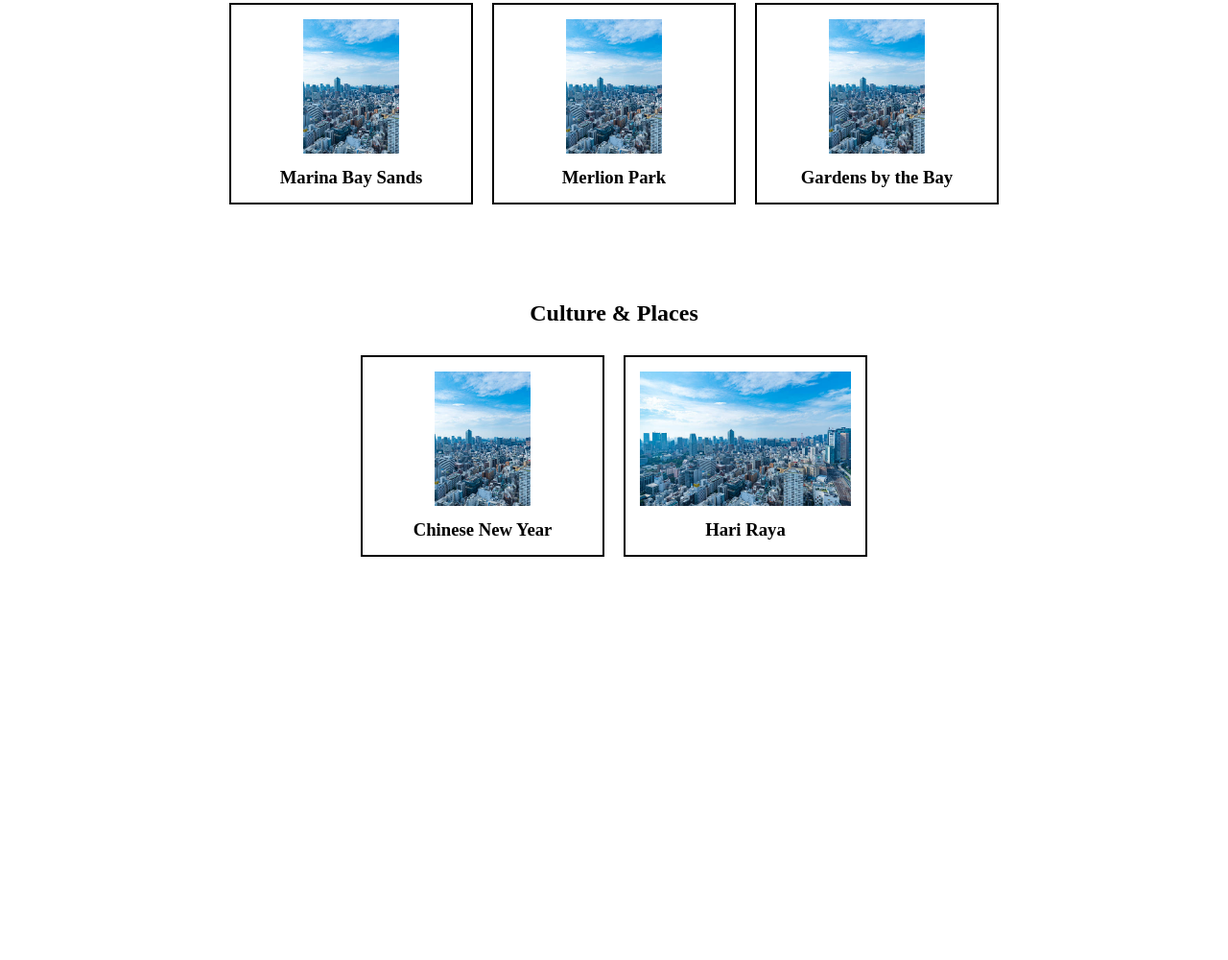
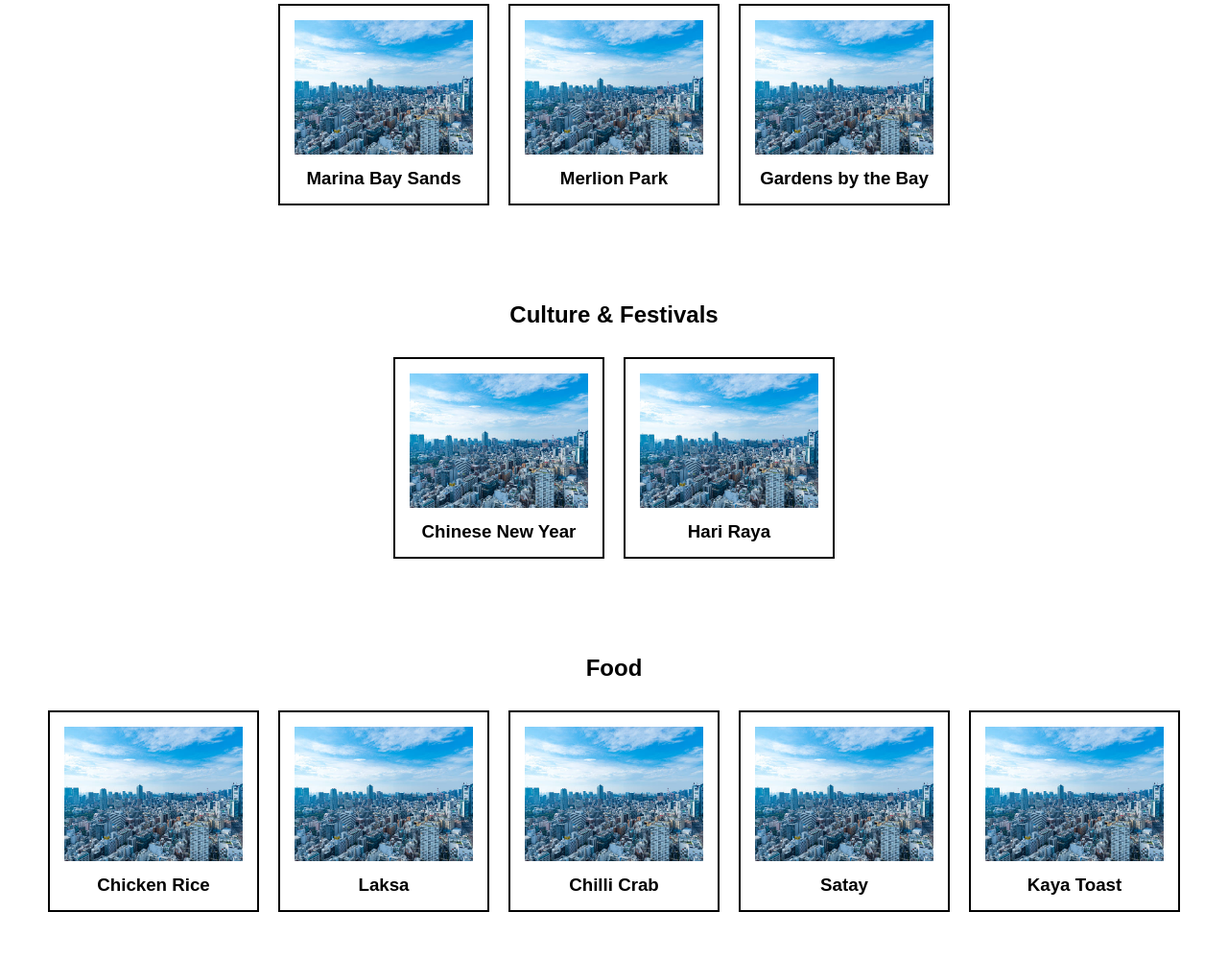
Before and after one commit to NiyatiG123/Singapore-Travel-Guide, a plain HTML site: page index.html in a window 1280 px wide. Shown: the part 505-1505 px from the top of the page at 96% size. Before the commit the page ends 1135 px from the top, so only its background shows below. Drawn offline with Linux system fonts and the light colour scheme.

Commit message:
Add food section layout

```diff
--- a/index.html
+++ b/index.html
@@ -35,6 +35,7 @@
             <button>Explore</button>
 
         </section>
+
         <!-- Places Section -->
 
         <section id="places" class="places">
@@ -66,11 +67,11 @@
 
         <section id="culture" class="culture">
 
-            <h2>Culture & Places</h2>
+            <h2>Culture & Festivals</h2>
 
             <div class="culture-container">
 
-                <div class="place-card">
+                <div class="culture-card">
                     <img src="images/placeholder.jpg" alt="Placeholder image">
                     <h3>Chinese New Year</h3>
                 </div>
@@ -84,6 +85,43 @@
 
         </section>
 
+        <!-- Food Section -->
+
+        <section id="food" class="food">
+
+            <h2>Food</h2>
+
+            <div class="food-container">
+
+                <div class="food-card">
+                    <img src="images/placeholder.jpg" alt="Placeholder image">
+                    <h3>Chicken Rice</h3>
+                </div>
+
+                <div class="food-card">
+                    <img src="images/placeholder.jpg" alt="Placeholder image">
+                    <h3>Laksa</h3>
+                </div>
+
+                <div class="food-card">
+                    <img src="images/placeholder.jpg" alt="Placeholder image">
+                    <h3>Chilli Crab</h3>
+                </div>
+
+                <div class="food-card">
+                    <img src="images/placeholder.jpg" alt="Placeholder image">
+                    <h3>Satay</h3>
+                </div>
+
+                <div class="food-card">
+                    <img src="images/placeholder.jpg" alt="Placeholder image">
+                    <h3>Kaya Toast</h3>
+                </div>
+
+            </div>
+
+        </section>
+
 
     </main>
 
--- a/style.css
+++ b/style.css
@@ -3,7 +3,13 @@
 * {
     margin: 0;
     padding: 0;
-    box-sizing: border-tox;
+    box-sizing: border-box;
+}
+
+/* ==== Body ==== */
+
+body {
+    font-family: Arial, sans-serif;
 }
 
 /* ==== Header ==== */
@@ -16,12 +22,6 @@
 }
 
 /* ==== Logo ==== */
-.logo {
-    font-size: 28px;
-}
-
-/* ==== Logo ==== */
-
 .logo {
     font-size: 28px;
 }
@@ -90,7 +90,7 @@
 }
 
 .place-card img {
-    width: 100px;
+    width: 100%;
     height: 140px;
     object-fit: cover;
     margin-bottom: 10px;
@@ -126,3 +126,35 @@
     object-fit: cover;
     margin-bottom: 10px;
 }
+
+/* Food Section */
+
+.food {
+    padding: 50px 20px;
+}
+
+.food h2 {
+    text-align: center;
+    margin-bottom: 30px;
+}
+
+.food-container {
+    display: flex;
+    justify-content: center;
+    gap: 20px;
+    flex-wrap: wrap;
+}
+
+.food-card {
+    width: 220px;
+    border: 2px solid black;
+    padding: 15px;
+    text-align: center;
+}
+
+.food-card img {
+    width: 100%;
+    height: 140px;
+    object-fit: cover;
+    margin-bottom: 10px;
+}
```
Also changed, not shown: 1 other file.
